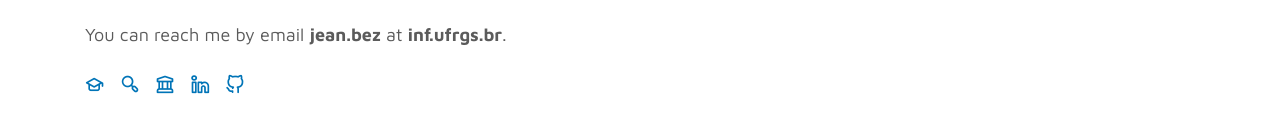
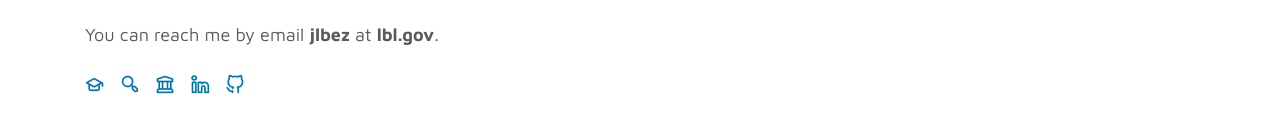
Before and after one commit to jeanbez/jeanbez.github.io, a plain HTML site: page index.html in a window 1280 px wide. Shown: the part 3480-3594 px from the top of the page. Drawn offline with nearby package versions, Linux system fonts and the light colour scheme.

Commit message:
update email

```diff
--- a/index.html
+++ b/index.html
@@ -365,7 +365,7 @@ https://www.tooplate.com/view/2115-marvel
               <h2 class="mb-4">Interested in working together? Let's talk!</h2>
 
               <p>
-                You can reach me by email <strong>jean.bez</strong> at <strong>inf.ufrgs.br</strong>.
+                You can reach me by email <strong>jlbez</strong> at <strong>lbl.gov</strong>.
               </p>
 
               <ul class="social-links">
```
